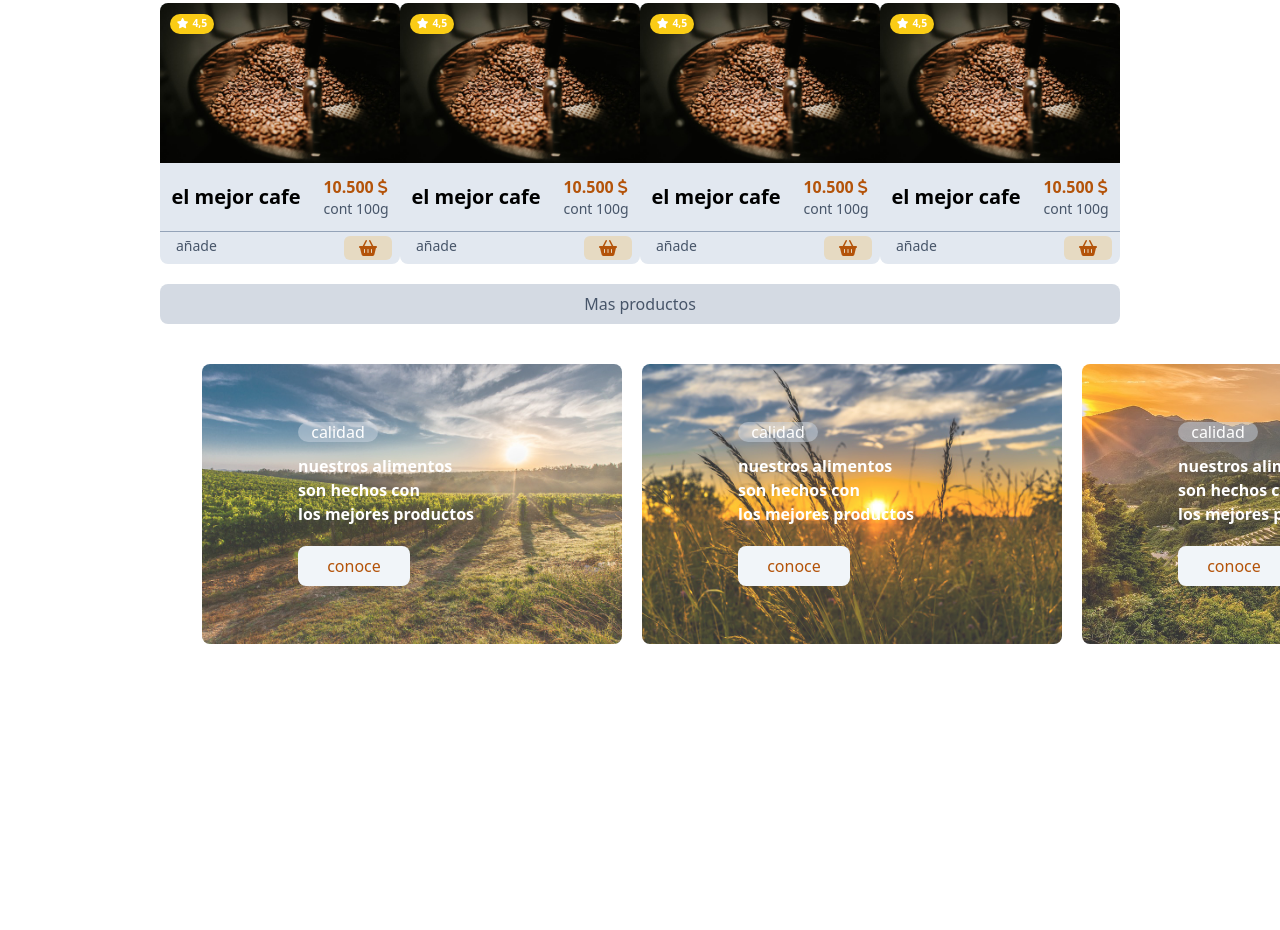
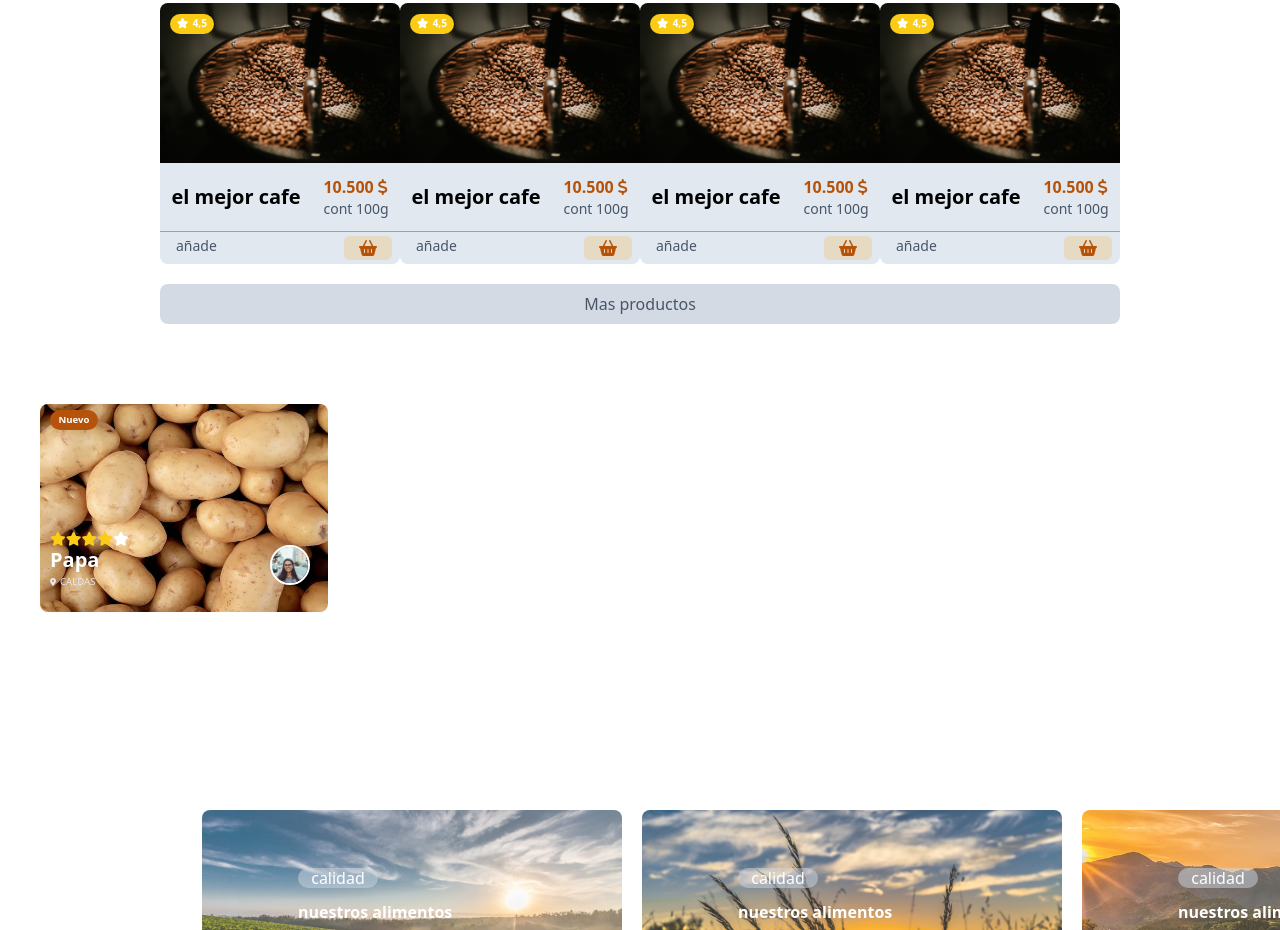
Before and after one commit to stfrancoc/landing-page-P2, a website: page src/index.html in a window 1280 px wide. Shown: the part 1366-2296 px from the top of the page. Before the commit the page ends 2010 px from the top, so only its background shows below. Drawn offline with Linux system fonts and the light colour scheme.

Commit message:
finish the second cards of products

```diff
--- a/src/index.html
+++ b/src/index.html
@@ -76,6 +76,7 @@
   --------------------------------primera seccion
 -->
 
+
 <!--
   --------------------------------carrucel 1
 -->
@@ -143,10 +144,11 @@
   --------------------------------carrucel 1
 -->
 
+
 <!--
-  --------------------------------productos
+  --------------------------------productos 1
 -->
-  <div class="flex flex-col mx-40 mb-10">
+  <div class="flex flex-col mx-40 mb-20">
     <div class="flex justify-start mb-5 items-center">
       <p class="font-extrabold text-xl ml-2 mr-16">Productos</p>
       <ul class="flex">
@@ -642,8 +644,52 @@
 -->
 
 <!--
-  --------------------------------productos
+  --------------------------------productos 1
 -->
+
+
+
+<!--
+  --------------------------------productos 2
+-->
+
+<div class="flex flex-col w-72 mb-20 ml-10">
+  <img src="../resources/img/productos2-1.jpeg" alt="prodimg2" class="w-72 h-52 object-cover rounded-lg">
+  <div class="infCar2">
+        <div class="flex">
+          <i class="fa-solid fa-star text-yellow-400 text-sm"></i>
+          <i class="fa-solid fa-star text-yellow-400 text-sm"></i>
+          <i class="fa-solid fa-star text-yellow-400 text-sm"></i>
+          <i class="fa-solid fa-star text-yellow-400 text-sm"></i>
+          <i class="fa-solid fa-star text-white text-sm"></i>
+        </div>
+        <p class="text-white mb-0 font-bold text-xl">Papa</p>
+        <div class="flex items-center mt-0">
+          <i class="fa-solid fa-location-dot text-slate-200 mr-1 infLoc tamI"></i>
+          <p class="text-slate-200 text-xs infLoc">CALDAS</p>
+        </div>
+  </div>
+  <img src="../resources/img/persoProdu2-1.jpeg" alt="person-img" class="w-10 h-10 object-cover rounded-full border-2 border-white posImg">
+  <div class="w-12 h-5 bg-amber-700 text-center rounded-full flex justify-center items-center new">
+    <p class="font-bold text-sm text-white infLoc">Nuevo</p>
+  </div>
+</div>
+
+
+<!--
+  --------------------------------cards 2
+-->
+
+
+<!--
+  --------------------------------cards 2
+-->
+
+<!--
+  --------------------------------productos 2
+-->
+
+
 
 
 <!--
--- a/src/styles.css
+++ b/src/styles.css
@@ -190,3 +190,29 @@
 .texCarPun{
     font-size: 0.65rem;
 }
+
+.infCar2{
+    position: relative;
+    top:-80px;
+    left: 10px;
+}
+
+.infLoc{
+    font-size: 0.6rem;
+}
+
+.tamI{
+    font-size: 0.5rem;
+}
+
+.posImg{
+    position: relative;
+    top:-125px;
+    left: 230px;
+}
+
+.new{
+    position: relative;
+    top: -300px;
+    left: 10px;
+}
```
Also changed, not shown: dist/output.css, resources/img/persoProdu2-1.jpeg (added), resources/img/productos2-1.jpeg (added).
